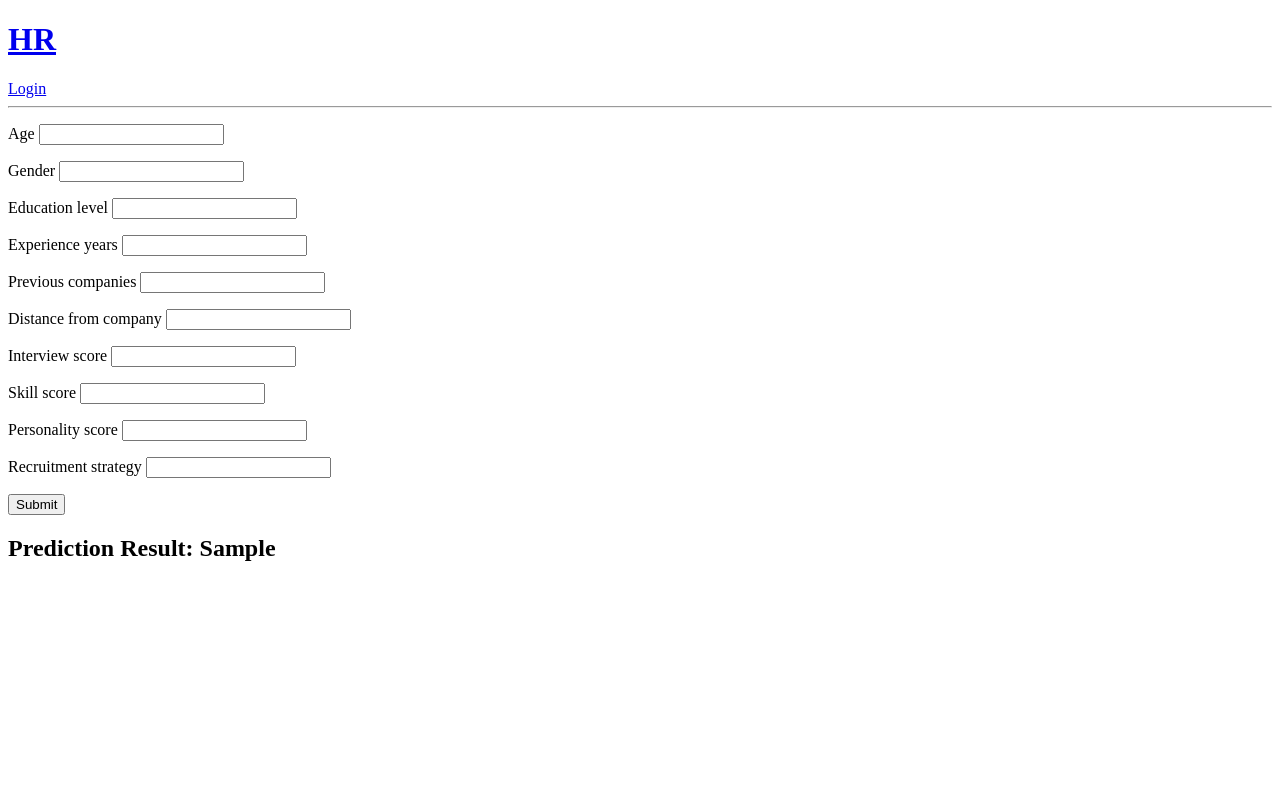
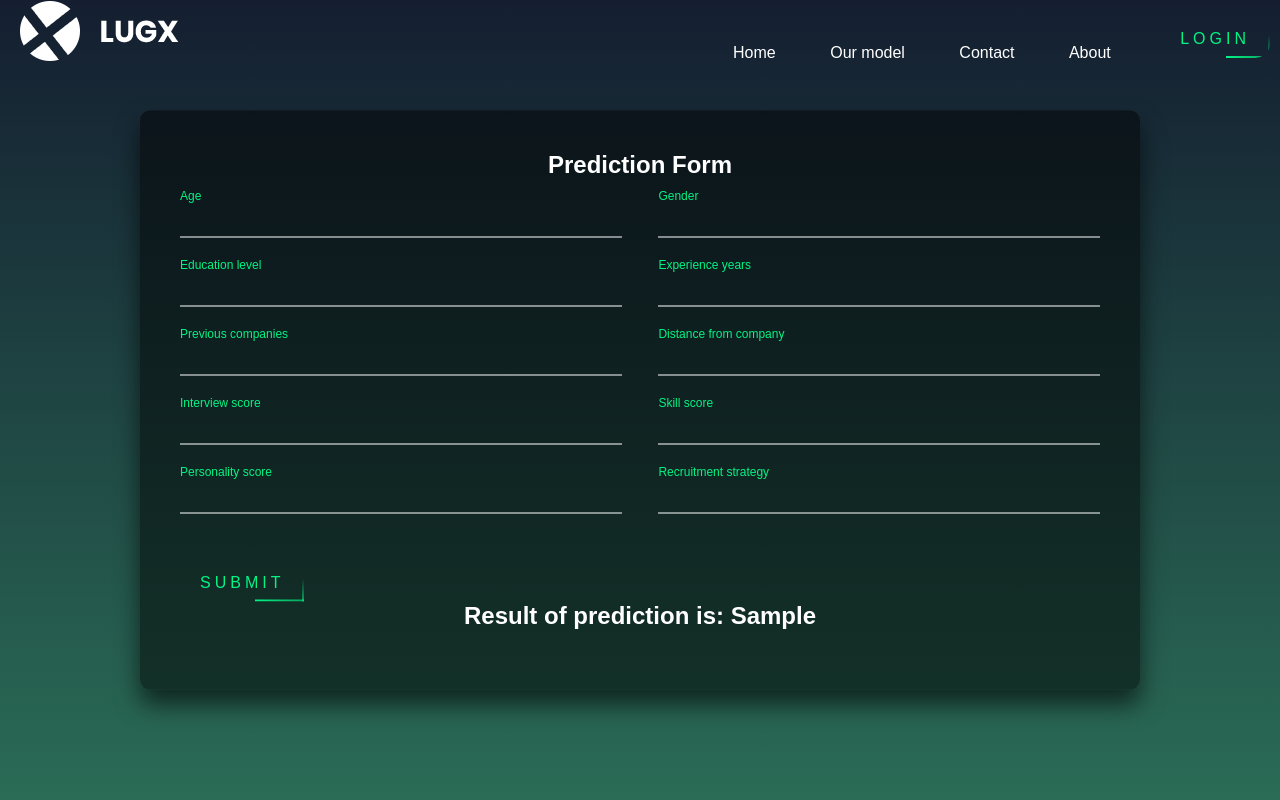
Before and after one commit to 27mab27/HR, a Django app: template HR/templates/home.html in a window 1280 px wide. Run offline with Django 3.2, Linux system fonts and the light colour scheme; the template is opened without the code that fills it: most values are stand-ins (such as "Sample title", 1, 10 or a date in 2020); form fields are guessed from the names that the template uses.

Commit message:
Theme Installation

```diff
--- a/HR/HR/settings.py
+++ b/HR/HR/settings.py
@@ -65,6 +65,7 @@ TEMPLATES = [
                 'django.template.context_processors.request',
                 'django.contrib.auth.context_processors.auth',
                 'django.contrib.messages.context_processors.messages',
+
             ],
         },
     },
@@ -119,7 +120,9 @@ USE_TZ = True
 # https://docs.djangoproject.com/en/5.0/howto/static-files/
 
 STATIC_URL = 'static/'
-
+STATICFILES_DIRS=[
+    BASE_DIR / 'static'
+]
 # Default primary key field type
 # https://docs.djangoproject.com/en/5.0/ref/settings/#default-auto-field
 
--- a/HR/base/views.py
+++ b/HR/base/views.py
@@ -68,7 +68,6 @@ def registerPage(request):
     return render(request, 'login_register.html', {'form': form})
 
 
-@login_required(login_url='login')
 def Home (request):
     y_pred=None
     form = RecruitmentData(request.POST)
--- /dev/null
+++ b/HR/static/styles/main.css
@@ -0,0 +1,240 @@
+    html {
+        height: 100%;
+    }
+
+    body {
+        margin: 0;
+        padding: 0;
+        font-family: sans-serif;
+        background: linear-gradient(#141e30, #2a6c56);
+    }
+
+    .header {
+        background-color: transparent;
+        display: flex;
+        justify-content: space-between;
+        align-items: center;
+        padding: 0px 10px 0px 20px;
+    }
+
+    .header-links a {
+        color: white;
+        padding: 5px 25px;
+        text-decoration: none;
+        border-radius: 15px;
+    }
+
+    .header-links a:hover {
+        background-color: #2386fe;
+    }
+
+    .header-links .btn-signin {
+        display: inline-block;
+        padding: 10px 20px;
+        color: #03f484;
+        font-size: 16px;
+        text-decoration: none;
+        text-transform: uppercase;
+        overflow: hidden;
+        transition: 0.5s;
+        letter-spacing: 4px;
+        background-color: transparent;
+        border: none;
+        cursor: pointer;
+        text-align: center;
+        margin-left: 20px;
+    }
+
+    .header-links .btn-signin:hover {
+        background: #03f484;
+        color: #fff;
+        border-radius: 5px;
+        box-shadow: 0 0 5px #03f484, 0 0 25px #03f484, 0 0 50px #03f484, 0 0 100px #03f484;
+    }
+
+    .login-box {
+        position: absolute;
+        top: 50%;
+        left: 50%;
+        height: auto;
+        width: 1000px;
+        padding: 40px;
+        transform: translate(-50%, -50%);
+        background: rgba(0, 0, 0, 0.5);
+        box-sizing: border-box;
+        box-shadow: 0 15px 25px rgba(0, 0, 0, 0.6);
+        border-radius: 10px;
+    }
+
+    .login-box h2 {
+        margin: 0 0 20px;
+        padding: 0;
+        color: #fff;
+        text-align: center;
+    }
+
+    .form-container {
+        display: flex;
+        flex-wrap: wrap;
+        justify-content: space-between;
+    }
+
+    .user-box {
+        position: relative;
+        width: 48%;
+        margin-bottom: 30px;
+    }
+
+    .user-box input,
+    .user-box select {
+        width: 100%;
+        padding: 10px 0;
+        font-size: 16px;
+        color: #fff;
+        border: none;
+        border-bottom: 1px solid #fff;
+        outline: none;
+        background: transparent;
+    }
+
+    .user-box label {
+        position: absolute;
+        top: 0;
+        left: 0;
+        padding: 10px 0;
+        font-size: 16px;
+        color: #fff;
+        pointer-events: none;
+        transition: 0.5s;
+    }
+
+    .user-box input:focus~label,
+    .user-box input:valid~label,
+    .user-box select:focus~label,
+    .user-box select:valid~label {
+        top: -20px;
+        left: 0;
+        color: #03f484;
+        font-size: 12px;
+    }
+
+    .btn-signin {
+        position: relative;
+        display: inline-block;
+        padding: 10px 20px;
+        color: #03f484;
+        font-size: 16px;
+        text-decoration: none;
+        text-transform: uppercase;
+        overflow: hidden;
+        transition: 0.5s;
+        margin-top: 20px;
+        letter-spacing: 4px;
+        background-color: transparent;
+        border: none;
+        cursor: pointer;
+    }
+
+    .btn-signin:hover {
+        background: #03f484;
+        color: #fff;
+        border-radius: 5px;
+        box-shadow: 0 0 5px #03f484, 0 0 25px #03f484, 0 0 50px #03f484, 0 0 100px #03f484;
+    }
+
+    .btn-signin span {
+        position: absolute;
+        display: block;
+    }
+
+    .btn-signin span:nth-child(1) {
+        top: 0;
+        left: -100%;
+        width: 100%;
+        height: 2px;
+        background: linear-gradient(90deg, transparent, #03f484);
+        animation: btn-anim1 1s linear infinite;
+    }
+
+    @keyframes btn-anim1 {
+        0% {
+            left: -100%;
+        }
+
+        50%,
+        100% {
+            left: 100%;
+        }
+    }
+
+    .btn-signin span:nth-child(2) {
+        top: -100%;
+        right: 0;
+        width: 2px;
+        height: 100%;
+        background: linear-gradient(180deg, transparent, #03f484);
+        animation: btn-anim2 1s linear infinite;
+        animation-delay: 0.25s;
+    }
+
+    @keyframes btn-anim2 {
+        0% {
+            top: -100%;
+        }
+
+        50%,
+        100% {
+            top: 100%;
+        }
+    }
+
+    .btn-signin span:nth-child(3) {
+        bottom: 0;
+        right: 100%;
+        width: 100%;
+        height: 2px;
+        background: linear-gradient(270deg, transparent, #03f484);
+        animation: btn-anim3 1s linear infinite;
+        animation-delay: 0.5s;
+    }
+
+    @keyframes btn-anim3 {
+        0% {
+            right: -100%;
+        }
+
+        50%,
+        100% {
+            right: 100%;
+        }
+    }
+
+    .btn-signin span:nth-child(4) {
+        bottom: -100%;
+        left: 0;
+        width: 2px;
+        height: 100%;
+        background: linear-gradient(360deg, transparent, #03f484);
+        animation: btn-anim4 1s linear infinite;
+        animation-delay: 0.75s;
+    }
+
+    @keyframes btn-anim4 {
+        0% {
+            bottom: -100%;
+        }
+
+        50%,
+        100% {
+            bottom: 100%;
+        }
+    }
+
+    .form-row {
+        width: 48%;
+    }
+
+    .form-row-full {
+        width: 100%;
+        text-align: center;
+    }
--- a/HR/templates/home.html
+++ b/HR/templates/home.html
@@ -1,53 +1,70 @@
 {% extends 'main.html' %}
 
 {% block content %}
-    <form method="post">
-        {% csrf_token %}
-        <p>
-            {{ form.age.label_tag }} {{ form.age }}
-            {% if form.age.errors %}<span>{{ form.age.errors }}</span>{% endif %}
-        </p>
-        <p>
-            {{ form.gender.label_tag }} {{ form.gender }}
-            {% if form.gender.errors %}<span>{{ form.gender.errors }}</span>{% endif %}
-        </p>
-        <p>
-            {{ form.education_level.label_tag }} {{ form.education_level }}
-            {% if form.education_level.errors %}<span>{{ form.education_level.errors }}</span>{% endif %}
-        </p>
-        <p>
-            {{ form.experience_years.label_tag }} {{ form.experience_years }}
-            {% if form.experience_years.errors %}<span>{{ form.experience_years.errors }}</span>{% endif %}
-        </p>
-        <p>
-            {{ form.previous_companies.label_tag }} {{ form.previous_companies }}
-            {% if form.previous_companies.errors %}<span>{{ form.previous_companies.errors }}</span>{% endif %}
-        </p>
-        <p>
-            {{ form.distance_from_company.label_tag }} {{ form.distance_from_company }}
-            {% if form.distance_from_company.errors %}<span>{{ form.distance_from_company.errors }}</span>{% endif %}
-        </p>
-        <p>
-            {{ form.interview_score.label_tag }} {{ form.interview_score }}
-            {% if form.interview_score.errors %}<span>{{ form.interview_score.errors }}</span>{% endif %}
-        </p>
-        <p>
-            {{ form.skill_score.label_tag }} {{ form.skill_score }}
-            {% if form.skill_score.errors %}<span>{{ form.skill_score.errors }}</span>{% endif %}
-        </p>
-        <p>
-            {{ form.personality_score.label_tag }} {{ form.personality_score }}
-            {% if form.personality_score.errors %}<span>{{ form.personality_score.errors }}</span>{% endif %}
-        </p>
-        <p>
-            {{ form.recruitment_strategy.label_tag }} {{ form.recruitment_strategy }}
-            {% if form.recruitment_strategy.errors %}<span>{{ form.recruitment_strategy.errors }}</span>{% endif %}
-        </p>
-        <button type="submit">Submit</button>
-    </form>
-    {% if y_pred is not None %}
-        <h2>Prediction Result: {{ y_pred }}</h2>
-    {% endif %}
 
 
+
+<body>
+   {% include 'navbar.html' %}
+    <div class="login-box">
+        <h2>Prediction Form</h2>
+        <form method="POST" action="">
+            {% csrf_token %}
+            <div class="form-container">
+                <div class="user-box">
+                    {{ form.age }}
+                    <label>Age</label>
+                </div>
+                <div class="user-box">
+                    {{ form.gender }}
+                    <label>Gender</label>
+                </div>
+                <div class="user-box">
+                    {{ form.education_level }}
+                    <label>Education level</label>
+                </div>
+                <div class="user-box">
+                    {{ form.experience_years }}
+                    <label>Experience years</label>
+                </div>
+                <div class="user-box">
+                    {{ form.previous_companies }}
+                    <label>Previous companies</label>
+                </div>
+                <div class="user-box">
+                    {{ form.distance_from_company }}
+                    <label>Distance from company</label>
+                </div>
+                <div class="user-box">
+                    {{ form.interview_score }}
+                    <label>Interview score</label>
+                </div>
+                <div class="user-box">
+                    {{ form.skill_score }}
+                    <label>Skill score</label>
+                </div>
+                <div class="user-box">
+                    {{ form.personality_score }}
+                    <label>Personality score</label>
+                </div>
+                <div class="user-box">
+                    {{ form.recruitment_strategy }}
+                    <label>Recruitment strategy</label>
+                </div>
+            </div>
+            <button type="submit" class="btn-signin">
+                <span></span>
+                <span></span>
+                <span></span>
+                <span></span>Submit
+            </button>
+            {% if y_pred is not None %}
+            <div>
+                <h2>Result of prediction is: {{ y_pred }}</h2>
+            </div>
+            {% endif %}
+        </form>
+    </div>
+</body>
+
 {% endblock %}
--- a/HR/templates/main.html
+++ b/HR/templates/main.html
@@ -1,12 +1,13 @@
 <!DOCTYPE html>
+{% load static %}
 <html lang="en">
 <head>
     <meta charset="UTF-8">
     <meta name="viewport" content="width=device-width, initial-scale=1.0">
+    <link rel="stylesheet" type="text/css" media="screen" href="{% static 'styles/main.css' %}">
     <title>HR</title>
 </head>
 <body>
-    {% include 'navbar.html' %}
 
     {% if messages %}
     <ul class="messages">
--- a/HR/templates/navbar.html
+++ b/HR/templates/navbar.html
@@ -1,8 +1,25 @@
-<a href="/"><h1>HR</h1></a>
-{% if request.user.is_authenticated %}
-<p>Hello {{request.user}}</p>
-<a href="{% url 'logout' %}">Logout</a>
-{% else %}
-<a href="{% url 'login' %}">Login</a>
-{% endif %}
-<hr>
+{% load static %}
+<div class="header">
+    <img class="logo" src="{% static 'images/logo.png' %}" />
+    <div class="header-links">
+        <a href="#">Home</a>
+        <a href="#">Our model</a>
+        <a href="#">Contact</a>
+        <a href="#">About</a>
+        {% if request.user.is_authenticated %}
+        <a href="{% url 'logout' %}" class="btn-signin">
+            <span></span>
+            <span></span>
+            <span></span>
+            <span></span>Logout
+        </a>
+        {% else %}
+        <a href="{% url 'login' %}" class="btn-signin">
+            <span></span>
+            <span></span>
+            <span></span>
+            <span></span>Login
+        </a>
+        {% endif %}
+    </div>
+</div>
```
Also changed, not shown: HR/templates/login_register.html (+20 -1 lines), HR/db.sqlite3, HR/static/images/logo.png (added).
